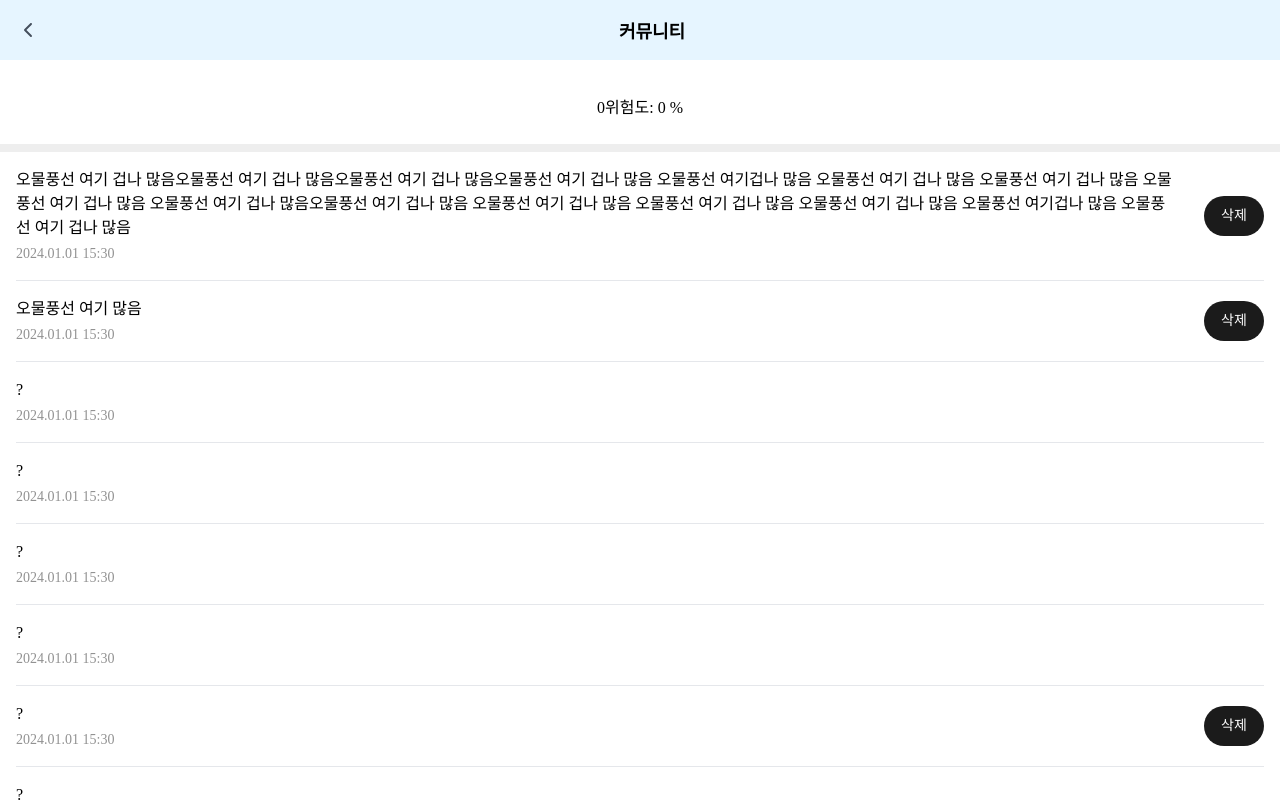
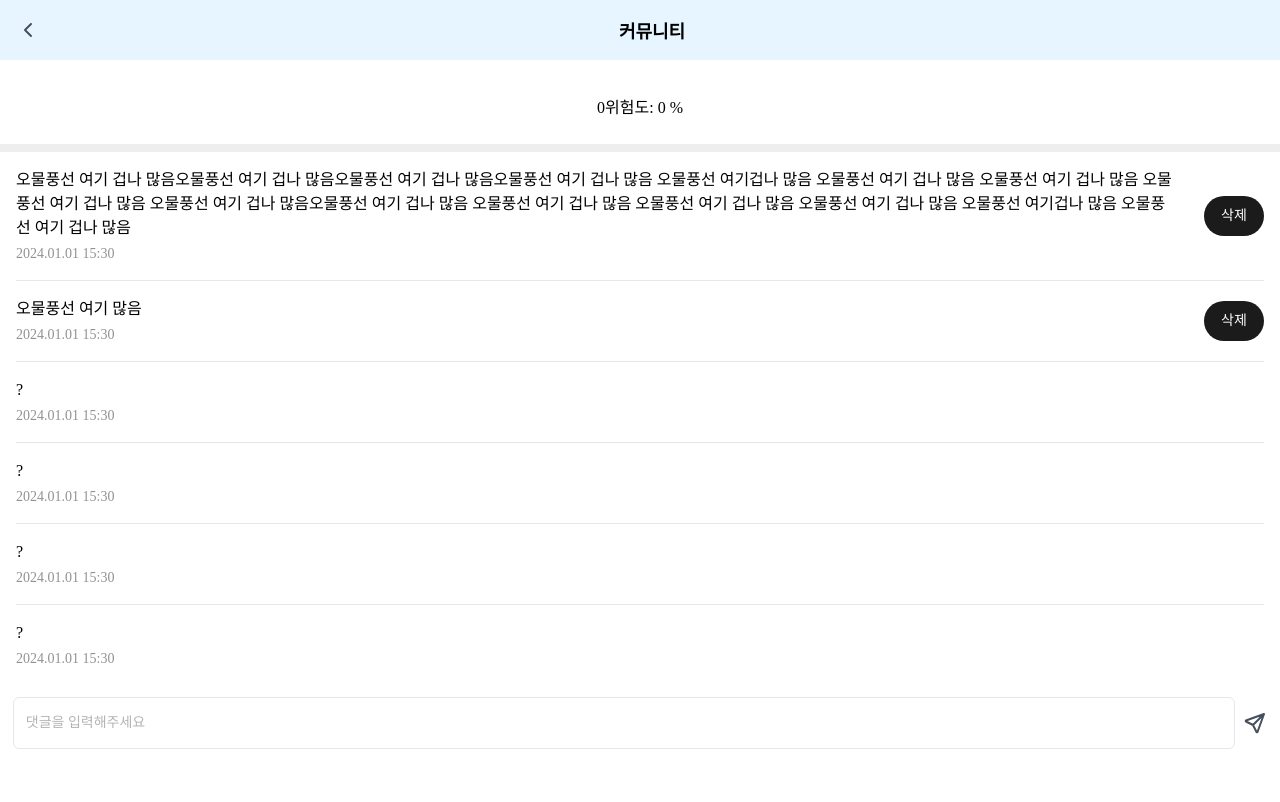
Before and after one commit to K-paas-issa/frontend, a Next.js app: page /detailPage in a window 1280 px wide. Shown: the top 802 px of the page. Built offline with nearby package versions, Linux system fonts and the light colour scheme.

Commit message:
fix: layout.tsx에 w-screen 제거

```diff
--- a/app/layout.tsx
+++ b/app/layout.tsx
@@ -16,9 +16,7 @@ export default function RootLayout({
     <html lang="ko">
       <body>
         <QueryClientProvider>
-          <DialogProvider>
-            <div className="w-screen">{children}</div>
-          </DialogProvider>
+          <DialogProvider>{children}</DialogProvider>
         </QueryClientProvider>
       </body>
     </html>
```
